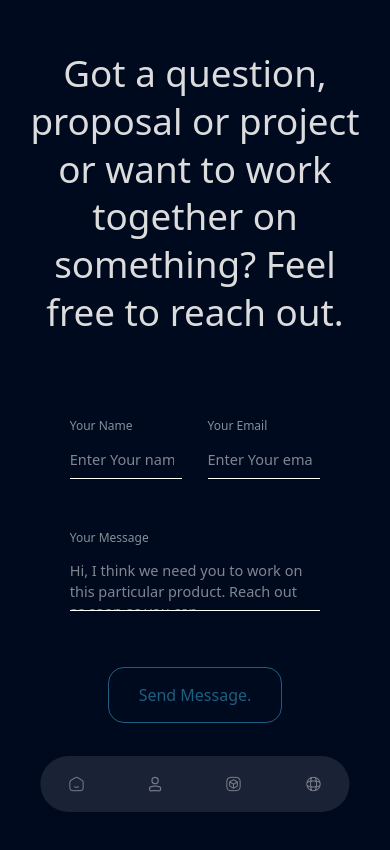
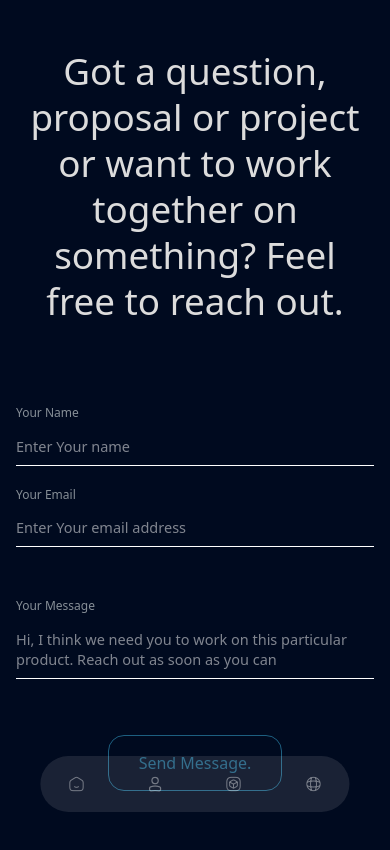
Before and after one commit to RahulPaul12/next-portfolio, a Next.js app: page /contact in a window 390 px wide. Shown: the top 850 px of the page. Built offline with nearby package versions, Linux system fonts and the light colour scheme.

Commit message:
update menu hover effect

```diff
--- a/app/contact/page.js
+++ b/app/contact/page.js
@@ -4,13 +4,13 @@ export default function Contact() {
 
   return (
     <>
-      <div className="container relative heroElem w-full m-auto flex justify-center text-center flex-col items-center z-1">
+      <div className="container relative heroElem w-full m-auto flex justify-center text-center flex-col items-center -z-40">
           <div className="sub">
               Got a question, proposal or project or want to work <br />
               together on something? Feel free to reach out.
             </div>
-            <form className="w-[70%]">
-              <div className="flex justify-between">
+            <form className="w-full md:w-[70%]">
+              <div className="md:flex justify-between">
                 <div className="side">
                     <label htmlFor="name">Your Name</label>
                     <input
--- a/app/styles/globals.css
+++ b/app/styles/globals.css
@@ -14,17 +14,62 @@
   }
 }
 
-.heroElem {
-  animation: scaleDownIn 1.5s cubic-bezier(0.87, 0, 0.13, 1);
+.heroElem {animation: scaleDownIn 1.5s cubic-bezier(0.87, 0, 0.13, 1);}
+.heroElem .sqD:not(.squiggle-hero-pop1) {animation: float 2s infinite ease-in-out;}
+.heroTitle .sqD {@apply scale-[0.8] lg:scale-100;}
+.sqD {@apply absolute ;}
+.contact h5{@apply uppercase text-gray-400 text-[0.8rem] tracking-[3px]}
+.contact h2 {@apply text-[2.2rem] capitalize tracking-[-1px]}
+
+.sub {@apply text-center leading-tight text-[2.3rem] text-[#dcdcdc] mt-12 mb-15}
+label {
+  margin-top: 20px;
+  display: block;
+  text-transform: capitalize;
+  color: #868f97;
+  font-size: 12px;
+  margin-bottom: 5px;
 }
-
-.heroElem .sqD:not(.squiggle-hero-pop1) {
-  animation: float 2s infinite ease-in-out;
+input,
+textarea {
+  border: 0;
+  border-radius: 0;
+  box-sizing: border-box;
+  border-bottom: 1px solid white;
+  background: transparent;
+  outline: none;
+  box-shadow: none;
+  text-align: left;
+  font-size: 14.5px;
+  width: 100%;
+  color: white;
+  padding: 0.6em 0.6em 0.6em 0;
+  resize: none;
+  line-height: 1.4;
 }
-.heroTitle .sqD {@apply scale-[0.8] lg:scale-100;
+.side{ @apply flex flex-col w-full md:w-[45%] items-start}
+.textarea {
+margin-top: 50px;
+text-align: left;
 }
-.sqD {@apply absolute ;}
-
+button {
+outline: none;
+cursor: pointer;
+text-transform: capitalize;
+padding: 15px 30px;
+background: transparent;
+border: 1px solid #1d5f80;
+border-radius: 16px;
+display: block;
+margin: 50px auto 0;
+position: relative;
+color:#1d5f80;
+}
+button:hover {
+  color: white;
+  background: #1d5f80;
+  transition: 0.3s all ease;
+}
 
 @keyframes scaleDownIn {
   from {
@@ -55,74 +100,3 @@
   margin-inline: auto;
   padding-inline: 1rem;
 }
-.contact h5{
-    text-transform: uppercase;
-    color: var(--whiteLight);
-    font-size: 0.8rem;
-    letter-spacing: 3px;
-}
-  .contact h2 {
-    font-size: 2.2rem;
-    text-transform: capitalize;
-    letter-spacing: -1px;
-  }
-  .sub {
-    text-align: center;
-    line-height: 1.3;
-    font-size: 2.3rem;
-    color: gainsboro;
-    margin: 50px 0 60px;
-  }
- label {
-    margin-top: 20px;
-    display: block;
-    text-transform: capitalize;
-    color: #868f97;
-    font-size: 12px;
-    margin-bottom: 5px;
-  }
-  input,
-  textarea {
-    border: 0;
-    border-radius: 0;
-    box-sizing: border-box;
-    border-bottom: 1px solid white;
-    background: transparent;
-    outline: none;
-    box-shadow: none;
-    text-align: left;
-    font-size: 14.5px;
-    width: 100%;
-    color: white;
-    padding: 0.6em 0.6em 0.6em 0;
-    resize: none;
-    line-height: 1.4;
-  }
-.side{
-  display: flex;
-  flex-direction: column;
-  width: 45%;
-  align-items: start;
-}
-.textarea {
-  margin-top: 50px;
-  text-align: left;
-}
-button {
-  outline: none;
-  cursor: pointer;
-  text-transform: capitalize;
-  padding: 15px 30px;
-  background: transparent;
-  border: 1px solid #1d5f80;
-  border-radius: 16px;
-  display: block;
-  margin: 50px auto 0;
-  position: relative;
-  color:#1d5f80;
-}
-  button:hover {
-    color: white;
-    background: #1d5f80;
-    transition: 0.3s all ease;
-  }
--- a/layouts/HeaderLayout.js
+++ b/layouts/HeaderLayout.js
@@ -30,7 +30,7 @@ export default function HeaderLayout (){
           return (
             <li
               key={index}
-              className="list-none text-white opacity-40 hover:opacity-100 transition-opacity"
+              className="list-none pb-2 text-white opacity-40 hover:opacity-100 transition-opacity hover:text-white  relative after:bg-white after:absolute after:h-0.5 after:w-0 after:bottom-0 after:left-0 hover:after:w-full after:transition-all after:duration-300"
             >
               <Link href={item.path}>{item.title}</Link>
             </li>
--- a/layouts/MobileLayout.js
+++ b/layouts/MobileLayout.js
@@ -4,7 +4,7 @@ import routes from '@/public/data/routs.json'
 export default function MobileLayout (){
 
     return (
-        <nav className="lg:hidden block fixed bottom-8 sm:top-8 left-1/2 transform -translate-x-1/2">
+        <nav className="lg:hidden block fixed bottom-8 sm:top-8 left-1/2 transform -translate-x-1/2 z-40">
           <ul className="flex items-center gap-x-10 bg-white/10 max-w-xs w-full p-4 rounded-full">
             {routes.map((item, index) => (
               <li key={index} className="list-none text-white opacity-40 hover:opacity-100 transition-opacity">
```
